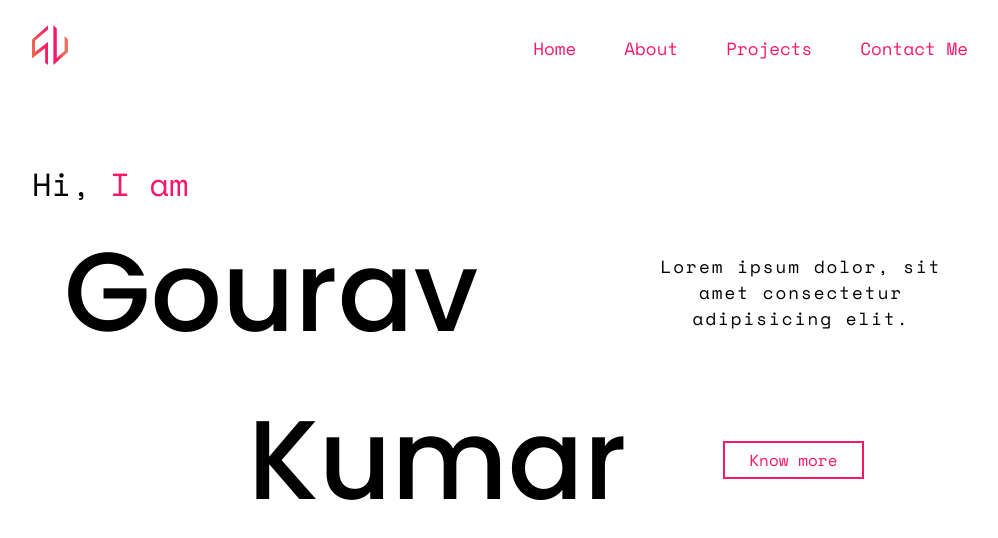
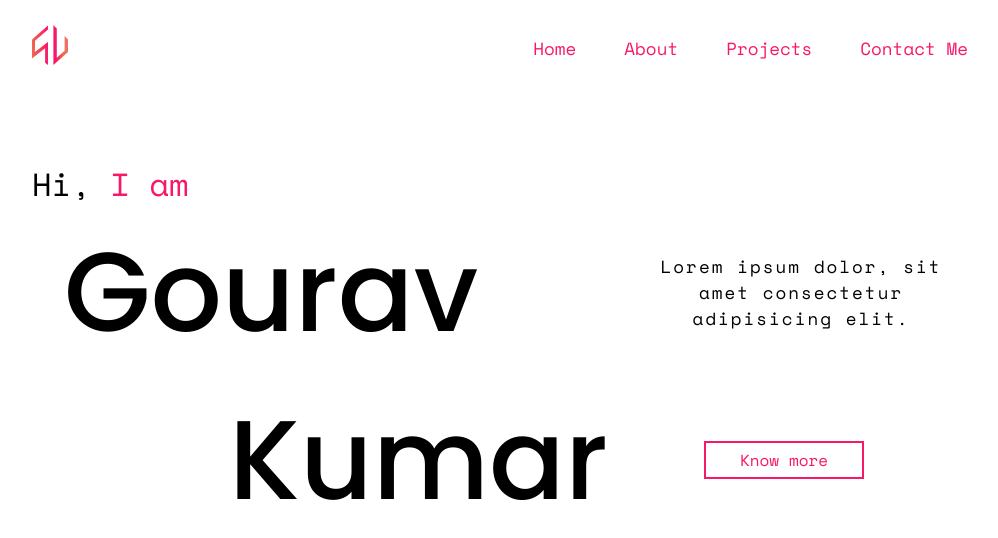
Before and after one commit to gvirus21/portfolio-v2, a React (Create React App) app: page / in a window 1280 px wide. Shown: the top 538 px of the page, without its empty margins (128-1126 px from the left). Built offline with nearby package versions, Linux system fonts and the light colour scheme.

Commit message:
fixed know more button width issue

```diff
--- a/package.json
+++ b/package.json
@@ -9,6 +9,7 @@
     "node-sass": "^6.0.1",
     "react": "^17.0.2",
     "react-dom": "^17.0.2",
+    "react-icons": "^4.3.1",
     "react-scripts": "4.0.3",
     "web-vitals": "^1.0.1"
   },
--- a/src/App.css
+++ b/src/App.css
@@ -109,7 +109,7 @@ body {
   text-decoration: none;
   margin: 0 6rem;
   padding: 0.3rem 0;
-  width: 10rem;
+  min-width: 10rem;
   border: 2px solid #f7186a;
 }
 
--- a/src/sass/components/_heroSection.scss
+++ b/src/sass/components/_heroSection.scss
@@ -61,7 +61,7 @@
         text-decoration: none;
         margin: 0 6rem;
         padding: 0.3rem 0;
-        width: 10rem;
+        min-width: 10rem;
         border: 2px solid $primary-color;
       }
     }
```
Also changed, not shown: 1 other file (tests, documents, lock files or other folders).
